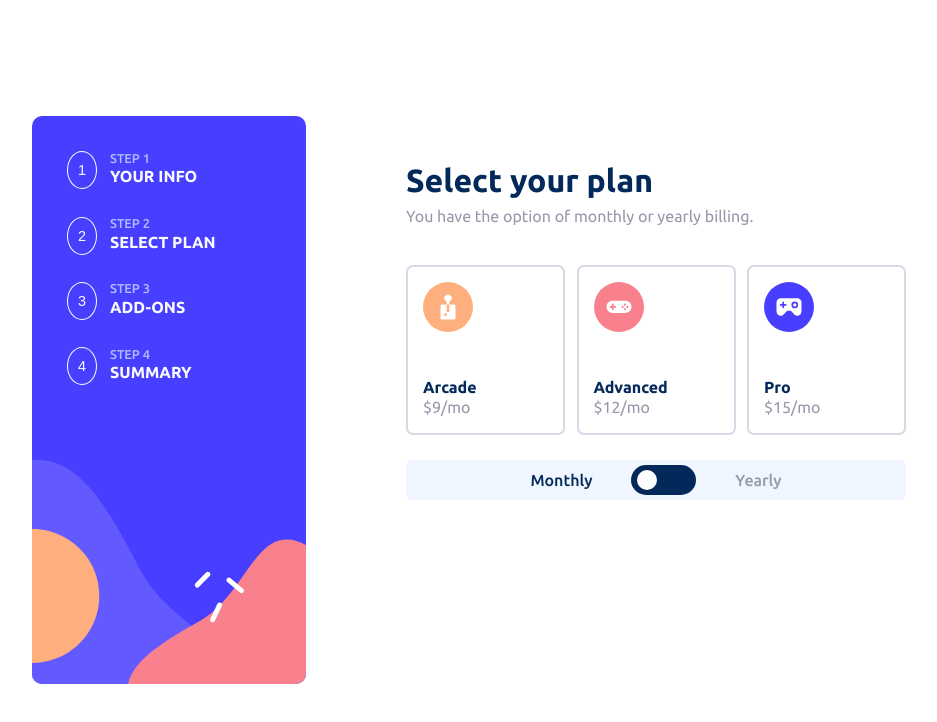
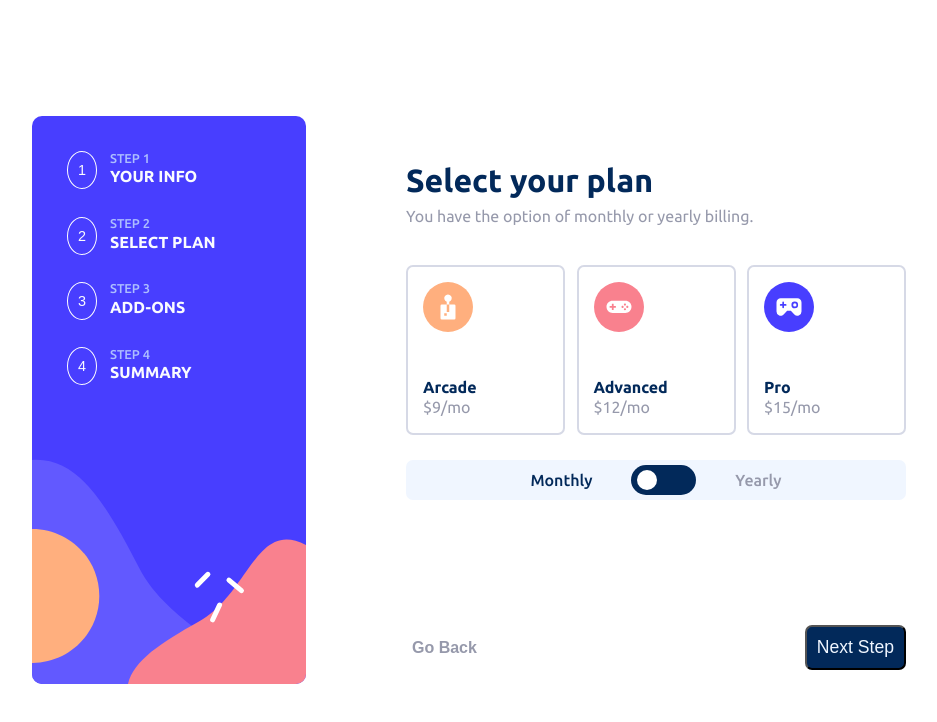
Before and after one commit to Edluel/multi-step-form, a React (Create React App) app: page /step2 in a window 1280 px wide. Shown: the top 722 px of the page, without its empty margins (171-1108 px from the left). Built offline with nearby package versions, Linux system fonts and the light colour scheme.

Commit message:
added next step button and showing selected plan

```diff
--- a/src/components/step2/Step2.jsx
+++ b/src/components/step2/Step2.jsx
@@ -3,9 +3,14 @@ import './step2.css'
 
 export default function Step2() {
   const [activeOption, setActiveOption] = useState('Monthly');
+  const [selectedPlan, setSelectedPlan] = useState('');
 
   const handleOptionClick = (option) => {
     setActiveOption(option);
+  }
+
+  const handlePlanClick = (plan) => {
+    setSelectedPlan(plan);
   }
 
   return (
@@ -15,7 +20,10 @@ export default function Step2() {
         You have the option of monthly or yearly billing.
       </p>
       <div className="step-2-plan">
-        <div className="step-2-plan-arcade">
+        <div
+          className={`step-2-plan-arcade ${selectedPlan === 'Arcade' ? 'selected' : ''}`}
+          onClick={() => handlePlanClick('Arcade')}
+        >
           <div className="step-2-plan-arcade-img"/>
           <div className="step-2-arcade-text">
             <h3>Arcade</h3>
@@ -23,7 +31,10 @@ export default function Step2() {
             {activeOption === 'Yearly' ? <h4>2 months free</h4> : null}
           </div>
         </div>
-        <div className="step-2-plan-advanced">
+        <div
+          className={`step-2-plan-advanced ${selectedPlan === 'Advanced' ? 'selected' : ''}`}
+          onClick={() => handlePlanClick('Advanced')}
+        >
           <div className="step-2-plan-advanced-img"/>
           <div className="step-2-advanced-text">
             <h3>Advanced</h3>
@@ -31,7 +42,10 @@ export default function Step2() {
             {activeOption === 'Yearly' ? <h4>2 months free</h4> : null}
           </div>
         </div>
-        <div className="step-2-plan-pro">
+        <div
+          className={`step-2-plan-pro ${selectedPlan === 'Pro' ? 'selected' : ''}`}
+          onClick={() => handlePlanClick('Pro')}
+        >
           <div className="step-2-plan-pro-img"/>
           <div className="step-2-pro-text">
             <h3>Pro</h3>
@@ -57,6 +71,10 @@ export default function Step2() {
           Yearly
         </div>
       </div>
+      <div className="step-2-footer">
+        <button className='step-2-footer-back'>Go Back</button>
+        <button className='step-2-footer-next' onClick={() => console.log(`Selected Option: ${activeOption}, Selected Plan: ${selectedPlan}`)}>Next Step</button>
+      </div>
     </div>
   )
 }
--- a/src/components/step2/step2.css
+++ b/src/components/step2/step2.css
@@ -41,6 +41,10 @@
 .step-2-plan-arcade h4, .step-2-plan-advanced h4, .step-2-plan-pro h4 {
   color: hsl(243, 100%, 62%);
   margin: 8px 0;
+}
+.step-2-plan-arcade.selected, .step-2-plan-advanced.selected, .step-2-plan-pro.selected {
+  background-color: hsl(229, 24%, 87%);
+  border-color: hsl(243, 100%, 62%);
 }
 .step-2-plan-arcade-img {
   background-image: url("../../../assets/images/icon-arcade.svg");
@@ -101,4 +105,33 @@
   height: 20px;
   border-radius: 50%;
   transition: transform 0.3s ease-in-out;
+}
+.step-2-footer {
+  display: flex;
+  flex-direction: row;
+  justify-content: space-between;
+  margin-top: 25%;
+}
+.step-2-footer-back {
+  color: hsl(231, 11%, 63%);
+  font-size: 1rem;
+  font-weight: 700;
+  cursor: pointer;
+  background-color: rgba(0, 0, 0, 0);
+  border: none;
+}
+.step-2-footer-back:hover {
+  color: hsl(213, 96%, 18%);
+}
+.step-2-footer-next {
+  background-color: hsl(213, 96%, 18%);
+  color: hsl(217, 100%, 97%);
+  font-size: 1.1rem;
+  cursor: pointer;
+  align-self: flex-end;
+  border-radius: 7px;
+  padding: 10px;
+}
+.step-2-footer-next:hover {
+  background-color: hsl(243, 100%, 62%);
 }/*# sourceMappingURL=step2.css.map */
--- a/src/components/step2/step2.scss
+++ b/src/components/step2/step2.scss
@@ -36,6 +36,10 @@
       h3 { color: $marine-blue; margin-bottom: 0px; }
       p { margin: 2px 0;}
       h4 { color: $purplish-blue; margin: 8px 0; }
+      &.selected {
+        background-color: $light-gray;
+        border-color: $purplish-blue;
+      }
     }
 
     &-arcade {
@@ -114,4 +118,35 @@
 
   }
 
+  &-footer {
+    display: flex;
+    flex-direction: row;
+    justify-content: space-between;
+    margin-top: 25%;
+    &-back {
+      color: $cool-gray;
+      font-size: 1rem;
+      font-weight:700;
+      cursor: pointer;
+      background-color: rgba($color: #000000, $alpha: 0);
+      border: none;
+      &:hover {
+        color: $marine-blue;
+      }
+    }
+    &-next {
+      background-color: $marine-blue;
+      color: $magnolia;
+      font-size: 1.1rem;
+      cursor: pointer;
+      align-self: flex-end;
+      border-radius: 7px;
+      padding: 10px;
+      &:hover {
+        background-color: $purplish-blue;
+      }
+    }
+
+  }
+
 }
--- a/src/styles/_variables.scss
+++ b/src/styles/_variables.scss
@@ -7,7 +7,7 @@ $strawberry-red: hsl(354, 84%, 57%);
 
 //neutral colors
 $cool-gray: hsl(231, 11%, 63%);
-$light-gray: hsl(229, 24%, 87%);
+$light-gray: hsl(229, 24%, 87%); // selected-plan -s2
 $magnolia: hsl(217, 100%, 97%); // sw-bg-s2
 $alabaster: hsl(231, 100%, 99%); //step text-sb
 $white: hsl(0, 0%, 100%); //button border-sb
```
Also changed, not shown: 1 other file (tests, documents, lock files or other folders).
